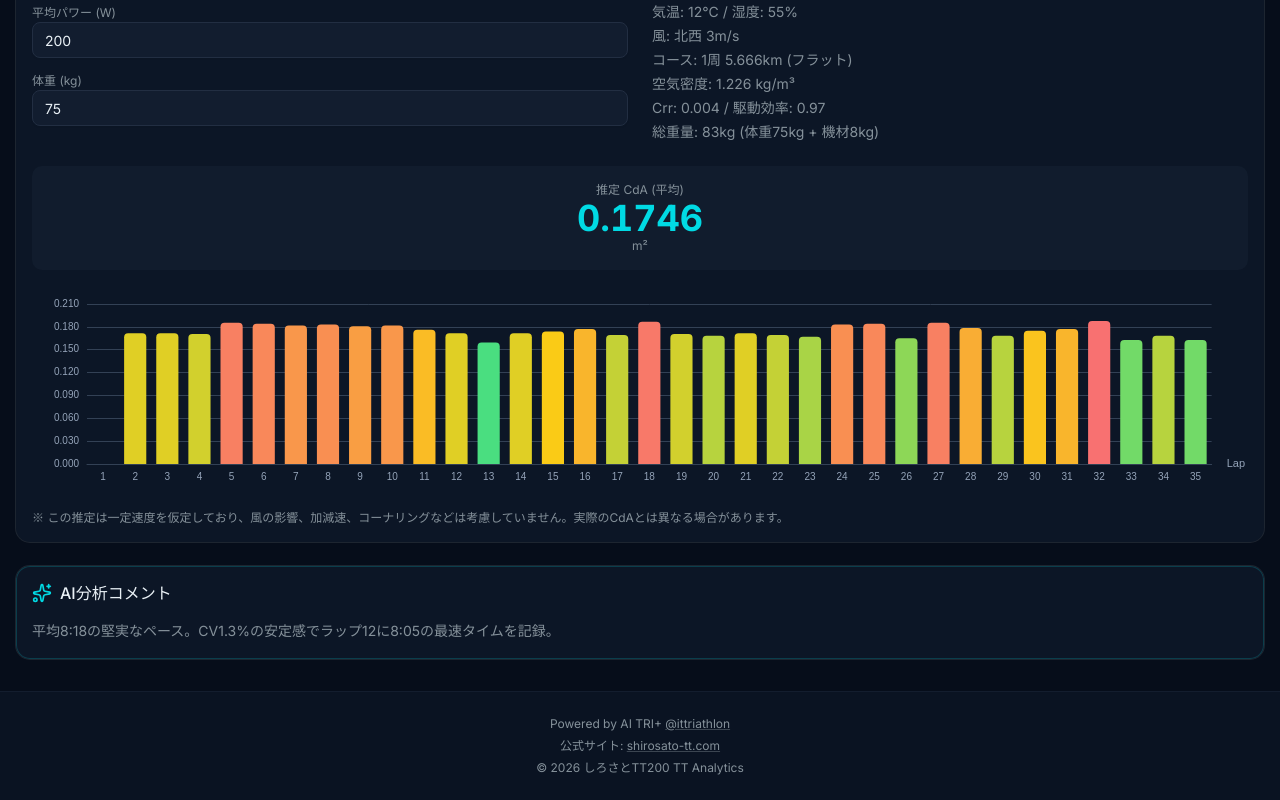
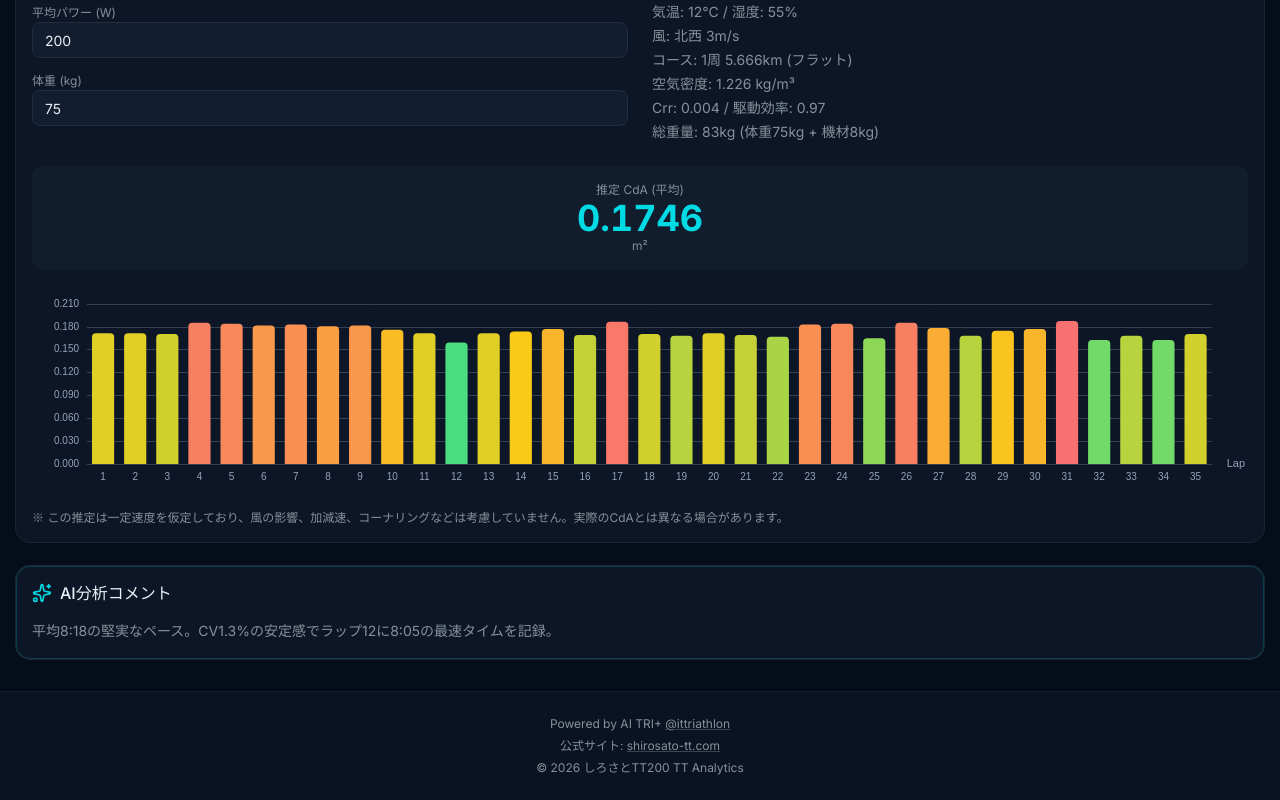
Before and after one commit to matsubo/shirosato-tt, a Next.js app: page /athletes/1 in a window 1280 px wide. Shown: the part 2217-3017 px from the top of the page. Built offline with nearby package versions, Linux system fonts and the light colour scheme; no server answers.

Commit message:
fix: CdA chart lap 1 blank - fix x-axis/data mapping

```diff
--- a/src/components/cda-calculator.tsx
+++ b/src/components/cda-calculator.tsx
@@ -97,7 +97,6 @@ export function CdACalculator({ athlete, race }: CdACalculatorProps) {
         show: false,
         min: minCda,
         max: maxCda,
-        dimension: 1,
         inRange: {
           color: ["#4ade80", "#facc15", "#f87171"],
         },
@@ -105,7 +104,7 @@ export function CdACalculator({ athlete, race }: CdACalculatorProps) {
       grid: { top: 10, right: 10, bottom: 30, left: 55 },
       xAxis: {
         type: "category",
-        data: lapCdAs.map((d) => d.lap),
+        data: lapCdAs.map((d) => String(d.lap)),
         axisLabel: { fontSize: 10, color: theme.subTextColor },
         axisLine: { lineStyle: { color: theme.borderColor } },
         name: "Lap",
@@ -124,7 +123,7 @@ export function CdACalculator({ athlete, race }: CdACalculatorProps) {
       series: [
         {
           type: "bar",
-          data: lapCdAs.map((d) => [d.lap, d.cda]),
+          data: lapCdAs.map((d) => d.cda),
           itemStyle: {
             borderRadius: [4, 4, 0, 0],
           },
```
